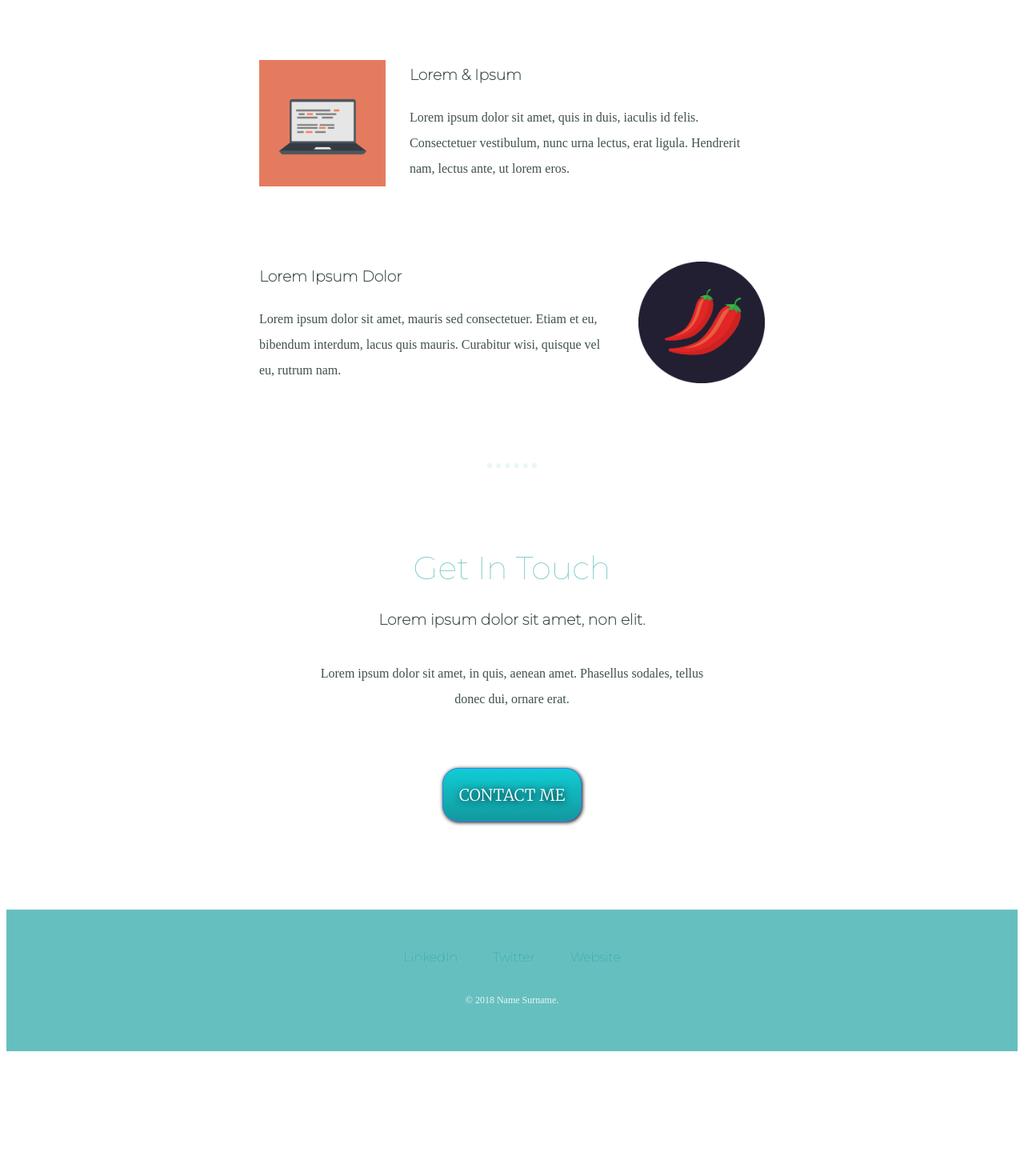
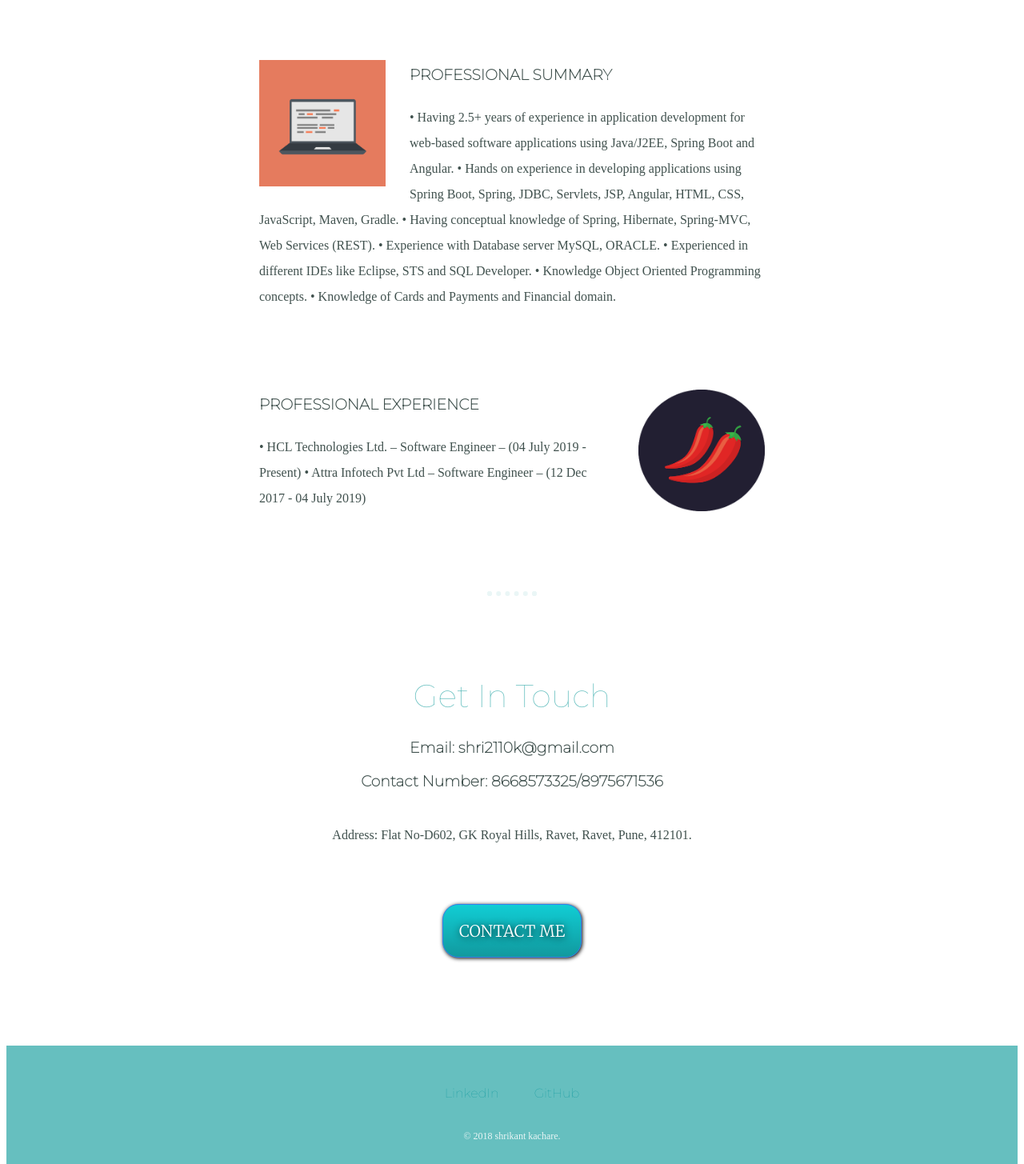
Before and after one commit to shri2110k/web-app-develpement-bootcamp-2020, a plain HTML site: page My Site - CSS/index.html in a window 1280 px wide. Shown: the part 1580-3035 px from the top of the page at 80% size. Before the commit the page ends 2902 px from the top, so only its background shows below. Drawn offline with Linux system fonts and the light colour scheme.

Commit message:
personal site update-css

```diff
--- a/My Site - CSS/index.html
+++ b/My Site - CSS/index.html
@@ -34,20 +34,25 @@
       <h2>My Skills.</h2>
       <div class="skill-row">
         <img class="code-img" src="CSS Styles/images/computer.png" alt="" />
-        <h3>Lorem & Ipsum</h3>
+        <h3>PROFESSIONAL SUMMARY</h3>
         <p class="code-skill-description">
-          Lorem ipsum dolor sit amet, quis in duis, iaculis id felis.
-          Consectetuer vestibulum, nunc urna lectus, erat ligula. Hendrerit
-          nam, lectus ante, ut lorem eros.
+          •	Having 2.5+ years of experience in application development for web-based software applications using Java/J2EE, Spring Boot and Angular.
+          •	Hands on experience in developing applications using Spring Boot, Spring, JDBC, Servlets, JSP, Angular, HTML, CSS, JavaScript, Maven, Gradle.
+          •	Having conceptual knowledge of Spring, Hibernate, Spring-MVC, Web Services (REST).
+          •	Experience with Database server MySQL, ORACLE.
+          •	Experienced in different IDEs like Eclipse, STS and SQL Developer.
+          •	Knowledge Object Oriented Programming concepts.
+          •	Knowledge of Cards and Payments and Financial domain.
+
         </p>
       </div>
       <div class="skill-row">
         <img class="chilli-img" src="CSS Styles/images/chillies.png" alt="" />
-        <h3>Lorem Ipsum Dolor</h3>
+        <h3>PROFESSIONAL EXPERIENCE</h3>
         <p class="chilli-skill-description">
-          Lorem ipsum dolor sit amet, mauris sed consectetuer. Etiam et eu,
-          bibendum interdum, lacus quis mauris. Curabitur wisi, quisque vel
-          eu, rutrum nam.
+          •	HCL Technologies Ltd. – Software Engineer – (04 July 2019 - Present)
+          •	Attra Infotech Pvt Ltd – Software Engineer – (12 Dec 2017 - 04 July 2019)
+
         </p>
       </div>
     </div>
@@ -56,22 +61,21 @@
     <hr />
     <div class="contact-me">
       <h2>Get In Touch</h2>
-      <h3>Lorem ipsum dolor sit amet, non elit.</h3>
+      <h3>Email: shri2110k@gmail.com</h3>
+      <h3>Contact Number: 8668573325/8975671536</h3>
       <p class="contact-message">
-        Lorem ipsum dolor sit amet, in quis, aenean amet. Phasellus sodales,
-        tellus donec dui, ornare erat.
+        Address: Flat No-D602, GK Royal Hills, Ravet, Ravet, Pune, 412101.
       </p>
-      <a class="contact-me-button" href="mailto:name@email.com">CONTACT ME</a>
+      <a class="contact-me-button" href="mailto:shri2110k@gmail.com">CONTACT ME</a>
     </div>
   </div>
 
 
 
   <div class="bottom-container">
-    <a class="footer-link" href="https://www.linkedin.com/">LinkedIn</a>
-    <a class="footer-link" href="https://twitter.com/">Twitter</a>
-    <a class="footer-link" href="https://www.appbrewery.co/">Website</a>
-    <p class="copyright">© 2018 Name Surname.</p>
+    <a class="footer-link" href="https://www.linkedin.com/in/shrikantkachare/">LinkedIn</a>
+    <a class="footer-link" href="https://github.com/shri2110k/">GitHub</a>
+    <p class="copyright">© 2018 shrikant kachare.</p>
   </div>
 </body>
 
```
Also changed, not shown: Bootstrap/Web Development Bootstrap.txt (added).
